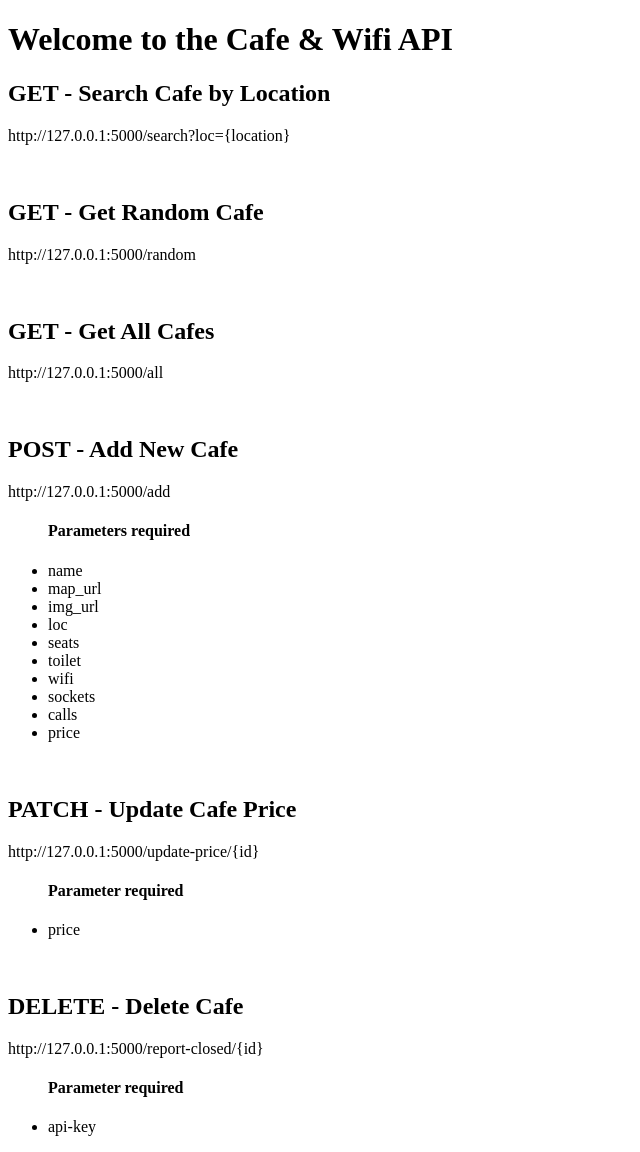
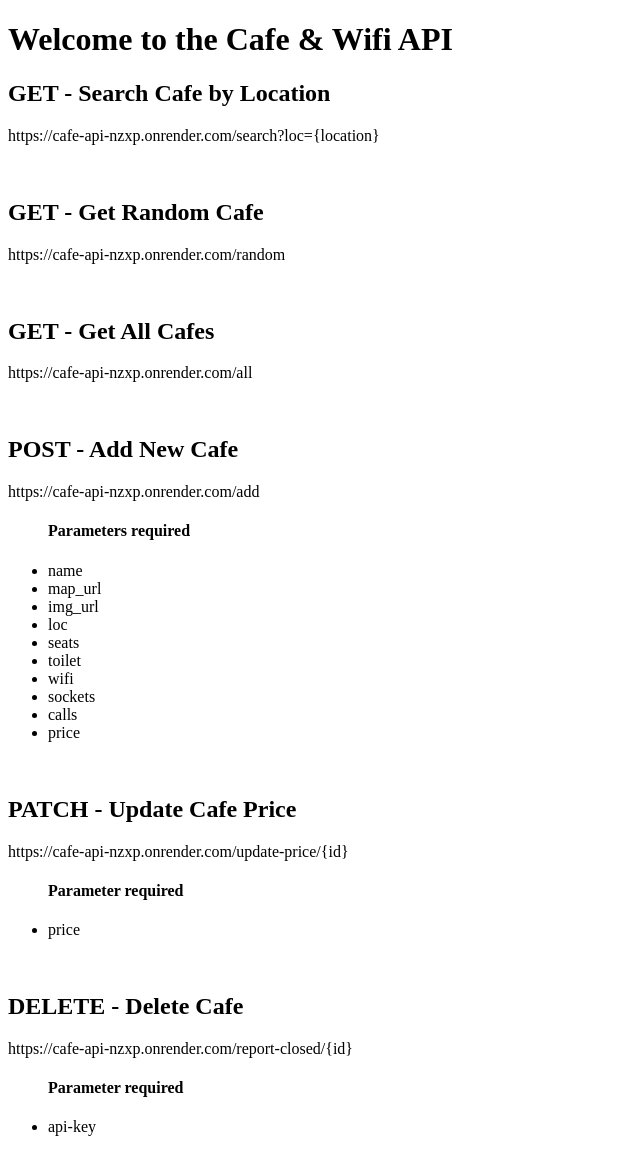
Before and after one commit to GopiRanganathan/cafe-api, a Flask app: page / in a window 1280 px wide. Shown: the whole page, without its empty margins (0-640 px from the left). Run offline with Flask 3, Linux system fonts and the light colour scheme.

Commit message:
change url in index.html

```diff
--- a/templates/index.html
+++ b/templates/index.html
@@ -8,16 +8,16 @@
     <h1>Welcome to the Cafe & Wifi API</h1>
 
     <h2>GET - Search Cafe by Location</h2>
-    <p>http://127.0.0.1:5000/search?loc={location}</p>
+    <p>https://cafe-api-nzxp.onrender.com/search?loc={location}</p>
     <br>
     <h2>GET - Get Random Cafe</h2>
-    <p>http://127.0.0.1:5000/random</p>
+    <p>https://cafe-api-nzxp.onrender.com/random</p>
     <br>
     <h2>GET - Get All Cafes</h2>
-    <p>http://127.0.0.1:5000/all</p>
+    <p>https://cafe-api-nzxp.onrender.com/all</p>
     <br>
     <h2>POST - Add New Cafe</h2>
-    <p>http://127.0.0.1:5000/add</p>
+    <p>https://cafe-api-nzxp.onrender.com/add</p>
     <ul>
         <h4>Parameters required</h4>
         <li>name</li>
@@ -33,14 +33,14 @@
     </ul>
     <br>
     <h2>PATCH - Update Cafe Price</h2>
-    <p>http://127.0.0.1:5000/update-price/{id}</p>
+    <p>https://cafe-api-nzxp.onrender.com/update-price/{id}</p>
     <ul>
     <h4>Parameter required</h4>
     <li>price</li>
 </ul>
 <br>
 <h2>DELETE - Delete Cafe</h2>
-<p>http://127.0.0.1:5000/report-closed/{id}</p>
+<p>https://cafe-api-nzxp.onrender.com/report-closed/{id}</p>
 <ul>
     <h4>Parameter required</h4>
     <li>api-key</li>
```
